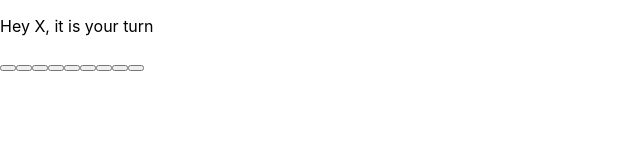
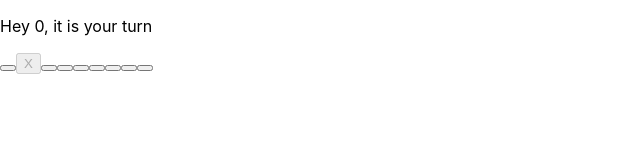
Before and after one commit to PJSalter/pjs-tic-tac-toe, a Next.js app: page / in a window 1280 px wide. Both pictures are taken after a click on the button 24 px from the left and 68 px from the top of the page. Shown: the top 160 px of the page, without its empty margins (0-640 px from the left). Built offline with nearby package versions, Linux system fonts and the light colour scheme.

Commit message:
functionality for types to that user may click and get a response of x or 0

```diff
--- a/components/Square.tsx
+++ b/components/Square.tsx
@@ -10,9 +10,11 @@
   onClick: () => void;
 }) {
   if (!value) {
-    return <button disabled={Boolean(winner)} />;
+    // now this has a value for the user to click on the square once they select it.
+    return <button onClick={onClick} disabled={Boolean(winner)} />;
   }
-  return <button>This is a square</button>;
+  // the button now refers to value
+  return <button disabled>{value}</button>;
 }
 
 export default Square;
```
